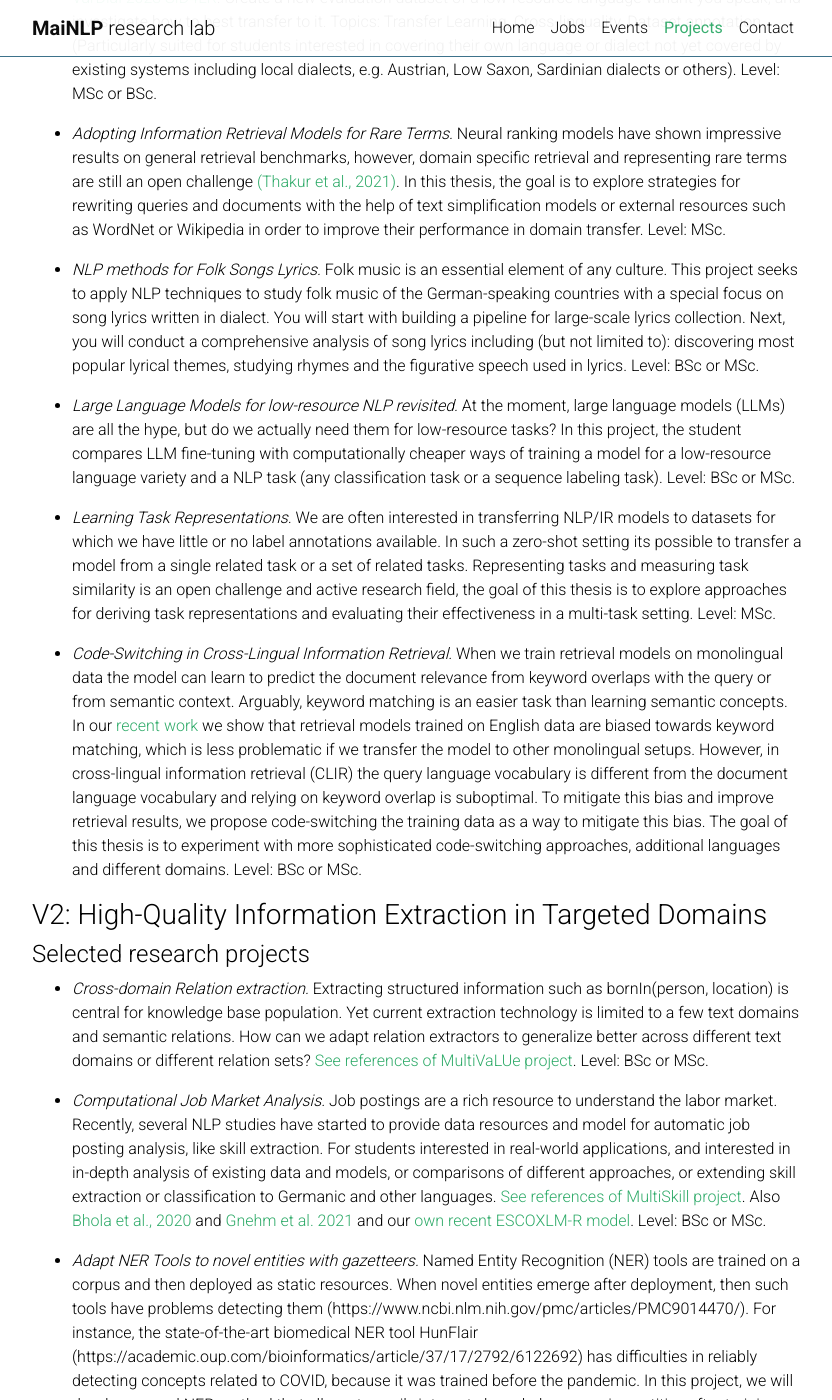
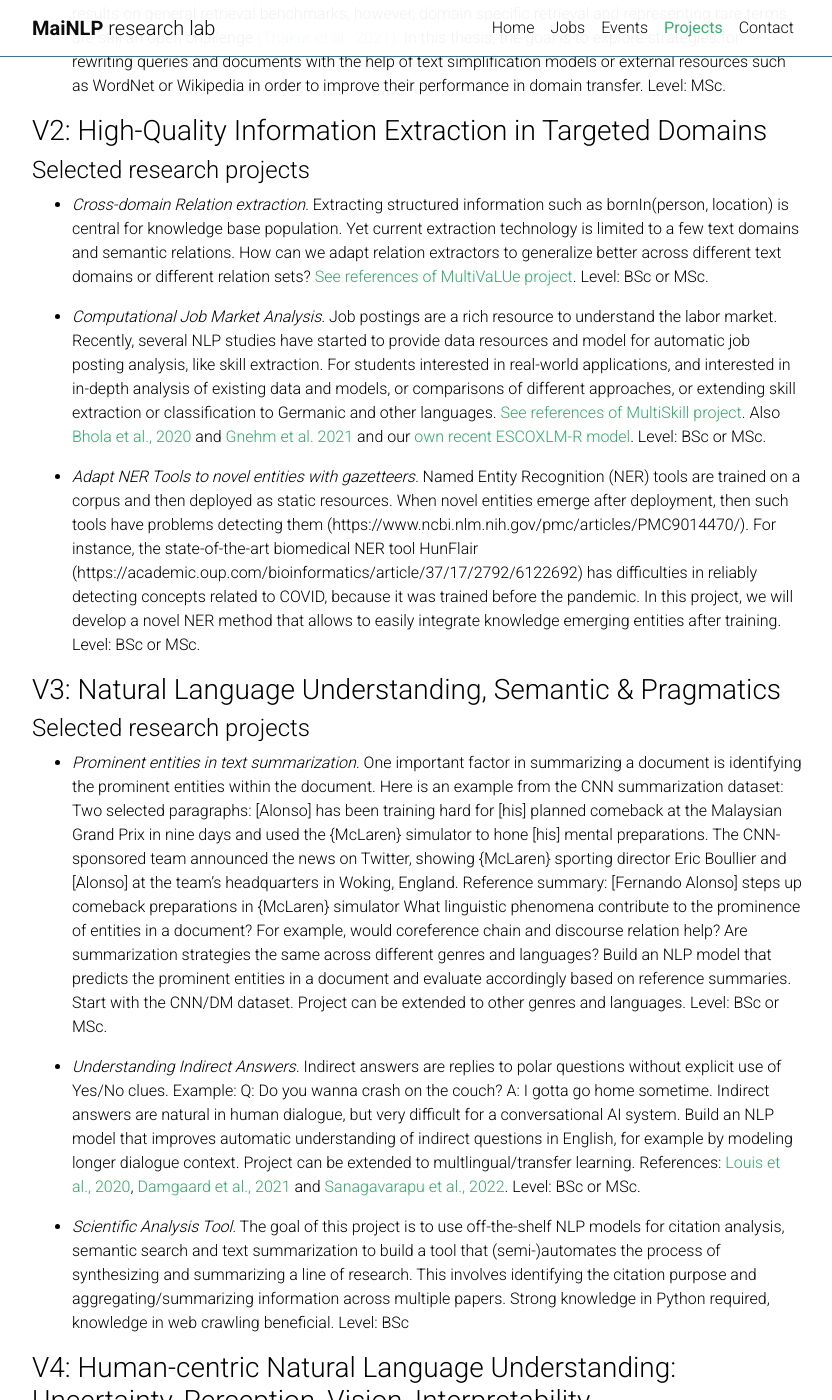
Before and after one commit to mainlp/mainlp.github.io, a Jekyll site: the page built from _pages/projects.md, in a window 1280 px wide and 1400 px high, scrolled down 3881 px. Shown: the whole window, without its empty margins (223-1055 px from the left). Built offline with Jekyll 4.4.1, drawn with Linux system fonts in a browser that asks for light colours; emoji names are drawn with the system emoji font; comment, search, counter and statistics services are not loaded; a style sheet for code colours, icons or effects is not loaded; some of the changed text lies outside the part shown.

Commit message:
Update projects.md, add deadlines

```diff
--- a/_pages/projects.md
+++ b/_pages/projects.md
@@ -87,13 +87,7 @@ Regularly <b>check back here for updates</b> on thesis project suggestions.
 
 News:
 
-- 2023, September 9: All thesis applications are closed.
-- 2023, August 21: Thesis applications for the winter semester are open. See application deadlines below.
-- 2023, March 7: All thesis applications are closed.
-- 2023, Feb 28: MSc project applications are closed. Updated projects. BSc applications are still open
-- 2023, Feb 21: Slight update on projects
-- 2023, Feb 17: :hourglass_flowing_sand: denotes that projects are currently reserved
-- 2023, Feb 6: :sparkles: more thesis projects posted, MSc/BSc level indicators added
+- 2024, Jan 8: Information on how to apply added. Stay tuned for updates on project proposals
 
 
 Legend:
@@ -113,13 +107,6 @@ Legend:
 
 - *Adopting Information Retrieval Models for Rare Terms.* Neural ranking models have shown impressive results on general retrieval benchmarks, however, domain specific retrieval and representing rare terms are still an open challenge [(Thakur et al., 2021)](https://arxiv.org/abs/2104.08663). In this thesis, the goal is to explore strategies for rewriting queries and documents with the help of text simplification models or external resources such as WordNet or Wikipedia in order to improve their performance in domain transfer. Level: MSc.
 
-- *NLP methods for Folk Songs Lyrics.*  Folk music is an essential element of any culture. This project seeks to apply NLP techniques to study folk music of the German-speaking countries with a special focus on song lyrics written in dialect. You will start with building a pipeline for large-scale lyrics collection. Next, you will conduct a comprehensive analysis of song lyrics including (but not limited to): discovering most popular lyrical themes, studying rhymes and the figurative speech used in lyrics. Level: BSc or MSc.
-
-- *Large Language Models for low-resource NLP revisited.* At the moment, large language models (LLMs) are all the hype, but do we actually need them for low-resource tasks? In this project, the student compares LLM fine-tuning with computationally cheaper ways of training a model for a low-resource language variety and a NLP task (any classification task or a sequence labeling task). Level: BSc or MSc.
-
-- *Learning Task Representations.* We are often interested in transferring NLP/IR models to datasets for which we have little or no label annotations available. In such a zero-shot setting its possible to transfer a model from a single related task or a set of related tasks. Representing tasks and measuring task similarity is an open challenge and active research field, the goal of this thesis is to explore approaches for deriving task representations and evaluating their effectiveness in a multi-task setting. Level: MSc.
-
-- *Code-Switching in Cross-Lingual Information Retrieval.* When we train retrieval models on monolingual data the model can learn to predict the document relevance from keyword overlaps with the query or from semantic context. Arguably, keyword matching is an easier task than learning semantic concepts. In our [recent work](https://aclanthology.org/2023.findings-acl.193/) we show that retrieval models trained on English data are biased towards keyword matching, which is less problematic if we transfer the model to other monolingual setups. However, in cross-lingual information retrieval (CLIR) the query language vocabulary is different from the document language vocabulary and relying on keyword overlap is suboptimal. To mitigate this bias and improve retrieval results, we propose code-switching the training data as a way to mitigate this bias. The goal of this thesis is to experiment with more sophisticated code-switching approaches, additional languages and different domains. Level: BSc or MSc.
 
 
 ### V2: High-Quality Information Extraction in Targeted Domains
@@ -133,9 +120,6 @@ Legend:
 
 - *Adapt NER Tools to novel entities with gazetteers.*
 Named Entity Recognition (NER) tools are trained on a corpus and then deployed as static resources. When novel entities emerge after deployment, then such tools have problems detecting them (https://www.ncbi.nlm.nih.gov/pmc/articles/PMC9014470/). For instance, the state-of-the-art biomedical NER tool HunFlair (https://academic.oup.com/bioinformatics/article/37/17/2792/6122692) has difficulties in reliably detecting concepts related to COVID, because it was trained before the pandemic. In this project, we will develop a novel NER method that allows to easily integrate knowledge emerging entities after training. Level: BSc or MSc.
-
-- *Automated Evaluation of Biomedical Relation Extraction Models.*
-It is an open question how useful information extraction models are for Biological research. The gold standard evaluation is to ask experts for their manual assessment, which is costly and limited to small-scale case studies. However, biological relations have the unique advantage that researchers verify them in biochemical experiments and store the results in large databases. In this project, we will exploit these databases to conduct the first large-scale comparison of different state-of-the-art relation extraction models in terms of usefulness for biological research.  Level: BSc or MSc.
 
 
 ### V3: Natural Language Understanding, Semantic & Pragmatics
@@ -168,14 +152,6 @@ References: [Plank, 2016.](https://arxiv.org/abs/1608.07836), [Jensen and Plank,
 Aggregating annotations via majority vote could lead to ignoring the opinions of minority groups, especially on subjective tasks. Learning from individual annotators shows a better result on subjective classification tasks such as hate speech detection and emotion detection than from the majority vote (Davani et al., 2022). In this project, we want to investigate the potential of learning from individual annotators in an in-context learning setting. How can the model learn from the disagreement between annotators by instruction tuning and prompting? How do we design such instructions?
 References: [Davani et al., 2022](https://aclanthology.org/2022.tacl-1.6/), [Schick et al., 2021](https://arxiv.org/abs/2001.07676) and [Mishra et al., 2022](https://aclanthology.org/2022.acl-long.244.pdf). Level: MSc.
 
-
-- *Active learning for Vision Question Answering with Large Pretrained Models.*
-There were several attempts on active learning for VQA [1],[2]. However, these models are small in size and were trained from scratch. Large Pre-trained Models have achieved great success in unimodality (language or vision) and multimodality (vision-language) settings [3]. This project aims to deploy SOTA foundation models in the active learning framework for VQA tasks. A starting point could be re-implementing some VQA active learning works such as [1].
-References:
-[Deep Bayesian Active Learning for Multiple Correct Outputs](https://arxiv.org/abs/1912.01119) [1]
-[Mind Your Outliers! Investigating the Negative Impact of Outliers on Active Learning for Visual Question Answering](https://aclanthology.org/2021.acl-long.564.pdf) [2]
-[BLIP: Bootstrapping Language-Image Pre-training for Unified Vision-Language Understanding and Generation](https://arxiv.org/abs/2201.12086) [3] Level: MSc.
-
 - *Learning from Disagreement by Creating Dense Multi-Annotation Dataset*
 Current deep learning approaches generally learn by modelling the hard label (majority vote) or the soft label (annotation distribution/prediction distribution from a teacher model). Can we go one step further by modelling the annotators? Davani et al., TACL 2022 shows that by modelling the individual annotators, the model's uncertainty estimation correlates well with the human annotation variation. However, for each data sample in the dataset (Gab Hate Speech), it only contains annotations from a subset of all annotators. It requires a significant amount of effort to create a "dense multi-annotation dataset". (each data has annotations from all the annotators.) Therefore, the model in Davani et al., TACL 2022 can only learn from 3 annotations at a time. Can we create such a dense annotation dataset by modelling the individual annotators? How differently will the model behave?
 References: [Davani et al., TACL 2022](https://aclanthology.org/2022.tacl-1.6/), [Geva et al., EMNLP-IJCNLP 2019](https://aclanthology.org/D19-1107/). Level: BSc
```
Also changed, not shown: other parts of _pages/projects.md (+8 -1 lines).
